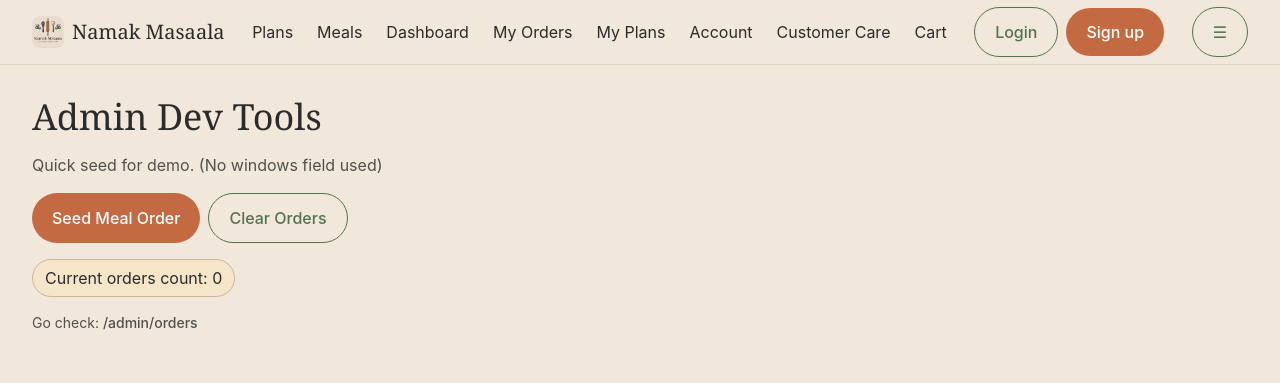
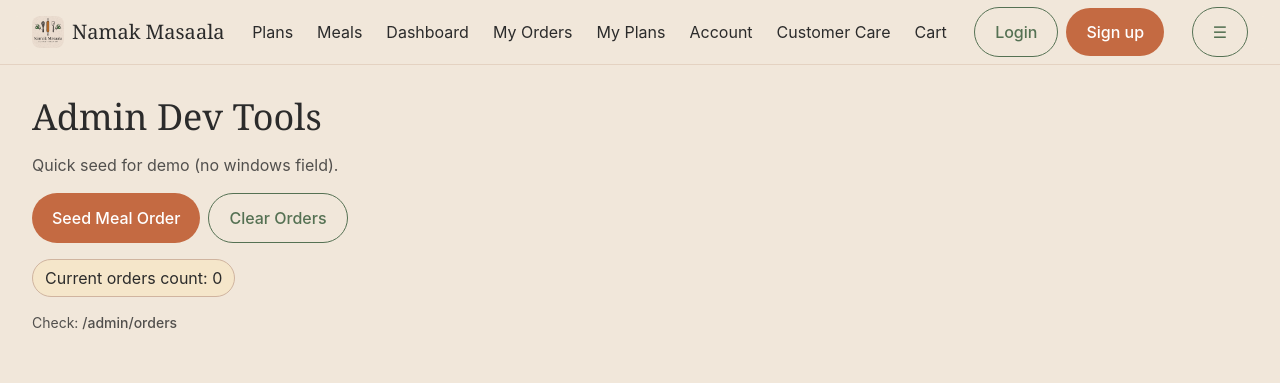
Before and after one commit to Asfand4321/nmakmasala2, a Next.js app: page /admin/deliveries in a window 1280 px wide. Shown: the top 383 px of the page. Built offline with nearby package versions, Linux system fonts and the light colour scheme.

Commit message:
initial upload

```diff
--- a/src/app/admin/deliveries/page.tsx
+++ b/src/app/admin/deliveries/page.tsx
@@ -14,14 +14,8 @@ type AdminOrder = {
   createdAt: string
 }
 
-// LocalStorage helpers
 function loadOrders(): AdminOrder[] {
-  try {
-    const raw = localStorage.getItem('nm_admin_orders')
-    return raw ? (JSON.parse(raw) as AdminOrder[]) : []
-  } catch {
-    return []
-  }
+  try { return JSON.parse(localStorage.getItem('nm_admin_orders') || '[]') } catch { return [] }
 }
 function saveOrders(list: AdminOrder[]) {
   try { localStorage.setItem('nm_admin_orders', JSON.stringify(list)) } catch {}
@@ -39,33 +33,26 @@ export default function AdminDevPage() {
       status: 'placed',
       price: 420,
       customer: { phone: localStorage.getItem('nm_user_phone') || '0300XXXXXXX' },
-      address: 'Demo Address Lahore',
+      address: 'Demo Address, Lahore',
       createdAt: new Date().toISOString(),
     }
     const next = [o, ...list]
-    saveOrders(next)
-    setCount(next.length)
+    saveOrders(next); setCount(next.length)
     alert('Seeded 1 meal order for admin/orders')
   }
 
-  const clearOrders = () => {
-    saveOrders([])
-    setCount(0)
-    alert('Cleared admin orders')
-  }
+  const clearOrders = () => { saveOrders([]); setCount(0); alert('Cleared admin orders') }
 
   return (
     <div className="space-y-4">
       <h1 className="h1">Admin Dev Tools</h1>
-      <p className="muted">Quick seed for demo. (No windows field used)</p>
-
+      <p className="muted">Quick seed for demo (no windows field).</p>
       <div className="flex gap-2">
         <button className="btn btn-primary" onClick={seedMealOrder}>Seed Meal Order</button>
         <button className="btn btn-outline" onClick={clearOrders}>Clear Orders</button>
       </div>
-
       <div className="chip">Current orders count: {count}</div>
-      <p className="muted text-sm">Go check: <span className="font-medium">/admin/orders</span></p>
+      <p className="muted text-sm">Check: <span className="font-medium">/admin/orders</span></p>
     </div>
   )
 }
```
